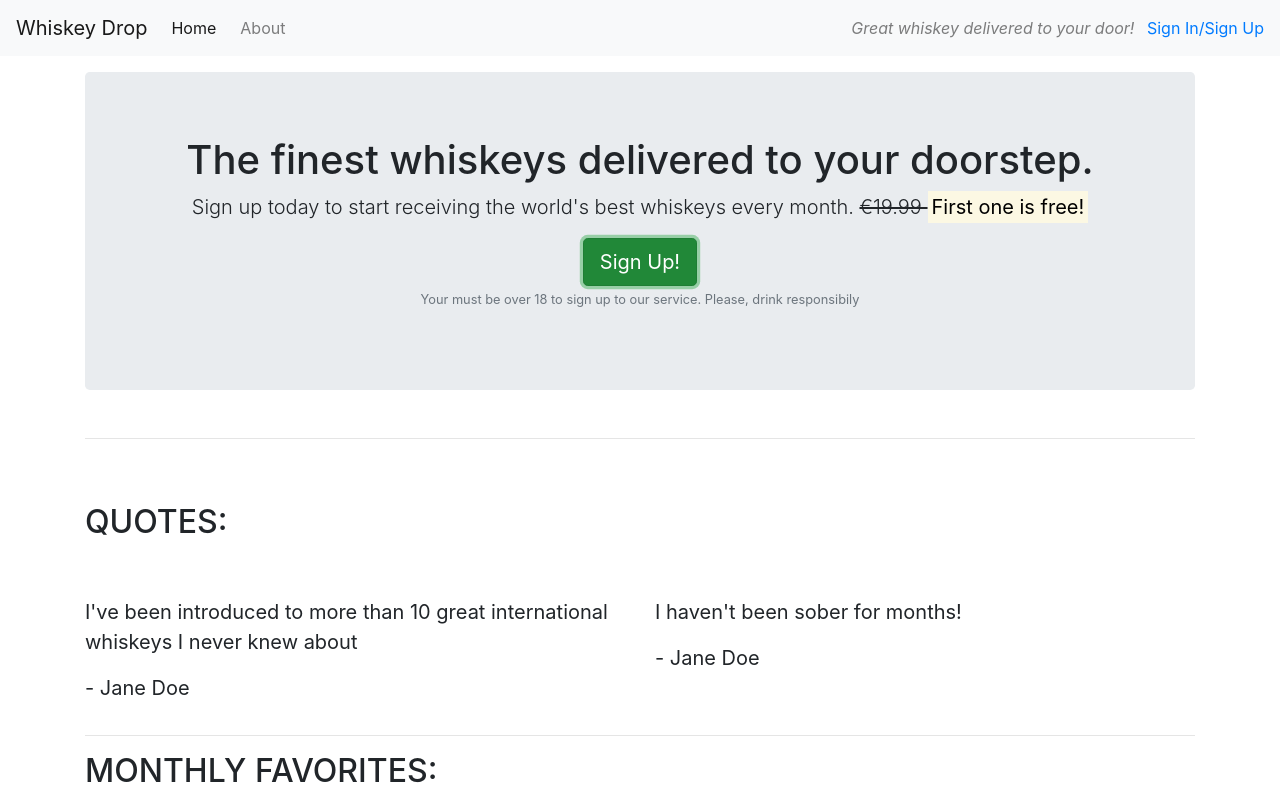
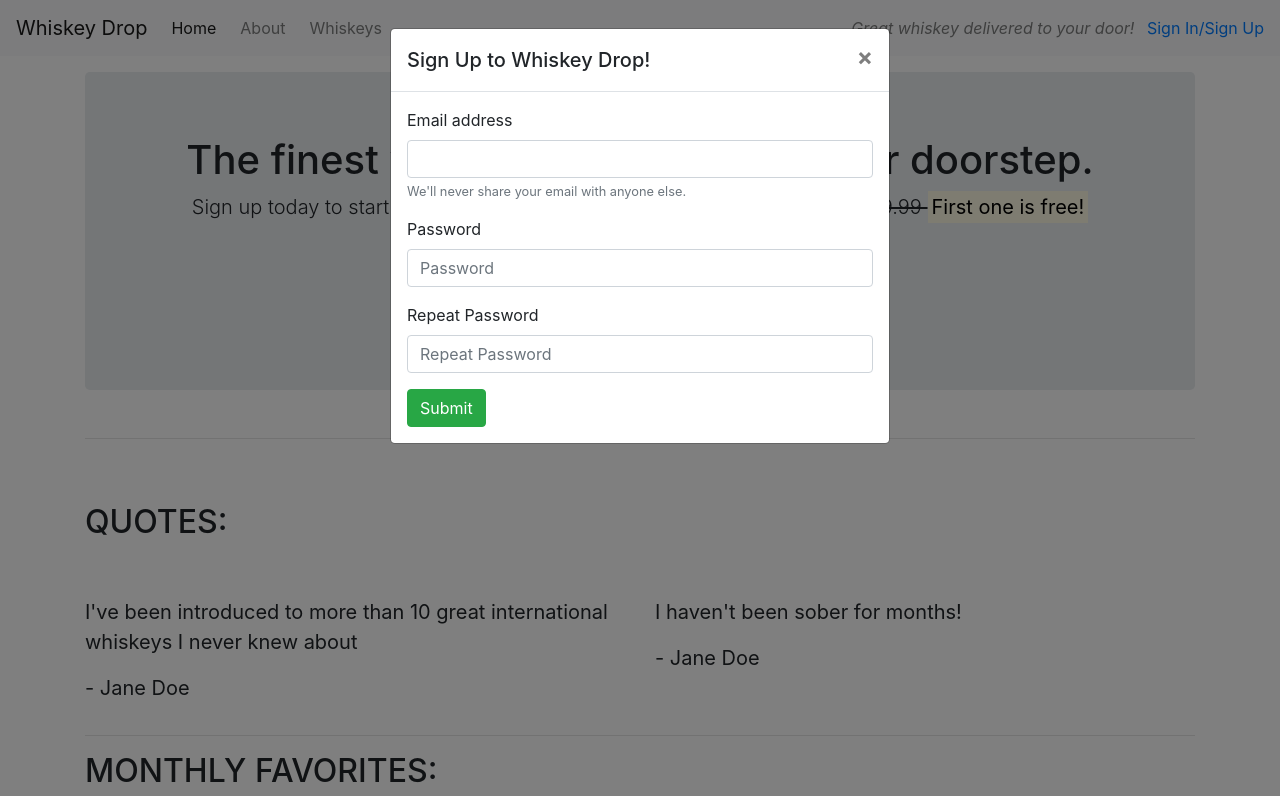
Before and after one commit to NgiapPuoyKoh/bootstrap, a plain HTML site: page index.html in a window 1280 px wide. Both pictures are taken after a click on the button "Sign Up!". Shown: the top 796 px of the page. Drawn offline with nearby package versions, Linux system fonts and the light colour scheme.

Commit message:
Add Modal Dialog for SignUp

```diff
--- a/index.html
+++ b/index.html
@@ -16,11 +16,28 @@
 <body>
     <nav class="navbar navbar-light bg-light navbar-expand-sm">
         <a href="/" class="navbar-brand">Whiskey Drop</a>
+
+        <button class="navbar-toggler ml-auto" type="button" data-toggle="collapse" data-target="#navbarNavDropdown" aria-controls="navbarNavDropdown" aria-expanded="false" aria-label="Toggle navigation">
+        <span class="navbar-toggler-icon"></span></button>
+
+        <div class="collapse navbar-collapse" id="navbarNavDropdown">
         <ul class="navbar-nav mr-auto">
             <li class="active nav-item mr-2"><a class="nav-link" href="/">Home</a></li>
             <li class="nav-item mr-2"><a class="nav-link" href="/about">About</a></li>
+            <li class="nav-item dropdown">
+                <a class="nav-link dropdwon-toggle" href="#" id="navbarDropdownMenuLink"   role="button" data-toggle="dropdown" aria-haspopup="true" aria-expanded="false">
+                Whiskeys
+                </a>
+                <div class="dropdown-menu" aria-labelledby="navbarDropdownMenuLink">
+                    <a class="dropdown-item" href="#">Irish</a>
+                    <a class="dropdown-item" href="#">Scotch</a>
+                    <a class="dropdown-item" href="#">Japanese</a>
+                    <a class="dropdown-item" href="#">American</a>
+                </div>
+            </li>
             <li class="nav-item mr-2 d-block d-sm-none"><a class="nav-link" href="/about">Sign In/Sign Up</a></li>
         </ul>
+        </div>
         <div class="d-none d-md-block">
             <p class="navbar-text my-auto mr-2"><i>Great whiskey delivered to your door!</i></p>
             <a href="/login">Sign In/Sign Up</a>
@@ -37,7 +54,7 @@
                         <s class="d-none d-sm-inline">€19.99 </s>
                         <span class="d-none d-sm-none"><br></span>
                         <strong><mark>First one is free!</mark></strong></p>
-                    <button class="btn btn-success btn-lg">Sign Up!</button>
+                    <button class="btn btn-success btn-lg" data-toggle="modal" data-target="#signUpModal">Sign Up!</button>
                     <p class="text-muted">
                         <small>Your must be over 18 to sign up to our service. Please, drink responsibily</small></p>
                 </section>
@@ -166,6 +183,42 @@ This table should have two columns: "name" and "origin" (the country the whiskey
 		</section>
 		<!-- /.features -->
 	</article>
+
+    <div class="modal" tabindex="-1" role="dialog" id="signUpModal">
+        <div class="modal-dialog" role="document">
+            <div class="modal-content">
+                <div class="modal-header">
+                    <h5 class="modal-title">Sign Up to Whiskey Drop!</h5>
+                    <button type="button" class="close" data-dismiss="modal" aria-label="Close">
+                    <span aria-hidden="true">&times;</span>
+                    </button>
+                </div>
+                <div class="modal-body">
+                    <form>
+                        <div class="form-group">
+                            <label for="exampleInputEmail1">Email address</label>
+                            <input type="email" class="form-control" id="exampleInputEmail1" aria-describedby="emailHelp">
+                            <small id="emailHelp" class="form-text text-muted">We'll never share your email with anyone else.</small>
+                        </div>
+                        <div class="form-group">
+                            <label for="password">Password</label>
+                            <input type="password" class="form-control" id="password" placeholder="Password">
+                        </div>
+                        <div class="form-group">
+                            <label for="repeatPassword">Repeat Password</label>
+                            <input type="password" class="form-control" id="repeatPassword" placeholder="Repeat Password">
+                        </div>
+                        <button type="submit" class="btn btn-success">Submit</button>
+                    </form>
+                </div>
+            </div>
+        </div>
+    </div>
+
+    <script src="https://code.jquery.com/jquery-3.4.1.slim.min.js" integrity="sha384-J6qa4849blE2+poT4WnyKhv5vZF5SrPo0iEjwBvKU7imGFAV0wwj1yYfoRSJoZ+n" crossorigin="anonymous"></script>
+    <script src="https://cdn.jsdelivr.net/npm/popper.js@1.16.0/dist/umd/popper.min.js" integrity="sha384-Q6E9RHvbIyZFJoft+2mJbHaEWldlvI9IOYy5n3zV9zzTtmI3UksdQRVvoxMfooAo" crossorigin="anonymous"></script>
+    <script src="https://stackpath.bootstrapcdn.com/bootstrap/4.4.1/js/bootstrap.min.js" integrity="sha384-wfSDF2E50Y2D1uUdj0O3uMBJnjuUD4Ih7YwaYd1iqfktj0Uod8GCExl3Og8ifwB6" crossorigin="anonymous"></script>
+
 </body>
 
 </html>
```
